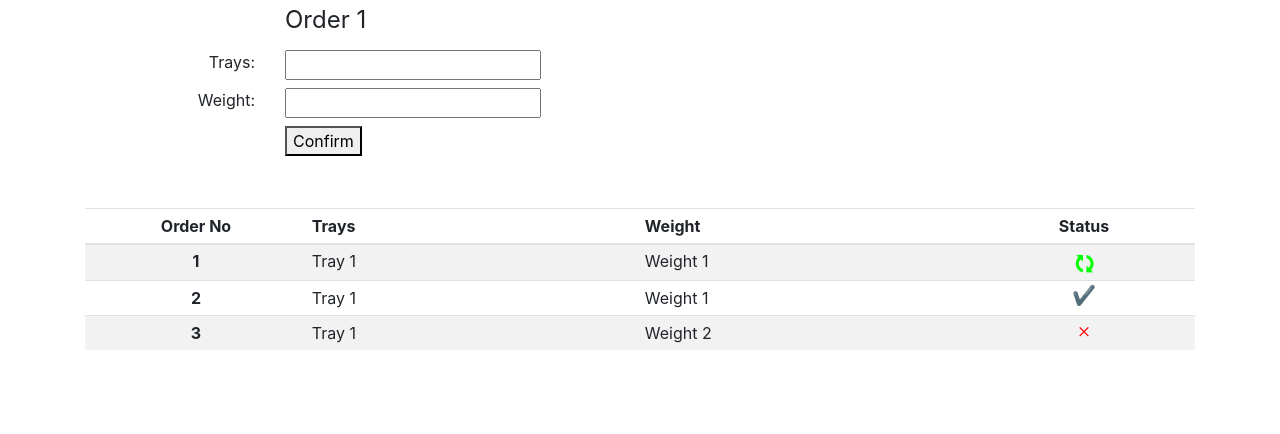
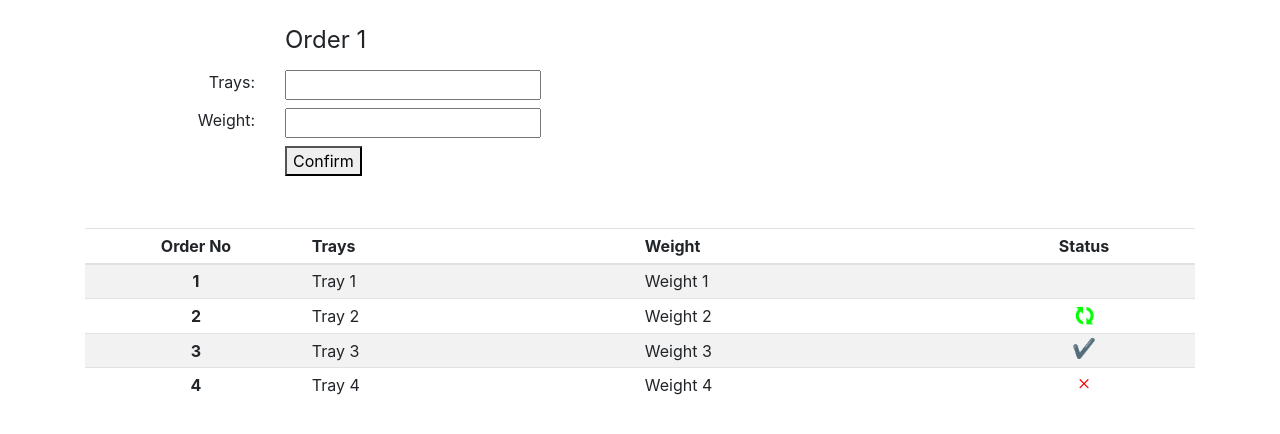
Before and after one commit to alexeib2018/robotics, a plain HTML site: page index.html in a window 1280 px wide. Shown: the part 62-496 px from the top of the page. Drawn offline with nearby package versions, Linux system fonts and the light colour scheme.

Commit message:
show records from table

```diff
--- a/index.html
+++ b/index.html
@@ -12,8 +12,7 @@
   </head>
   <body style="min-height:100vh">
     <div class="container" id="app">
-      <nav class="navbar navbar-expand-lg navbar-light bg-light"
-           v-bind:style="{ 'margin-bottom': (show_disclaimer)?'0px':'20px'}">
+      <nav class="navbar navbar-expand-lg navbar-light bg-light" style="margin-bottom: 20px">
         <a class="navbar-brand" href="/">Fresh Grill Pick Portal</a>
         <button class="navbar-toggler" type="button" data-toggle="collapse" data-target="#navbarSupportedContent" aria-controls="navbarSupportedContent" aria-expanded="false" aria-label="Toggle navigation">
           <span class="navbar-toggler-icon"></span>
@@ -70,33 +69,18 @@
 		    </tr>
 		  </thead>
 		  <tbody>
-	    <tr>
-	      <th scope="row" style="text-align:center;">1</th>
-	      <td>Tray 1</td>
-	      <td>Weight 1</td>
-	      <td style="text-align:center;"><img src="/img/loader.gif" style="width:25px;" /></td>
-	    </tr>
-	    <tr>
-	      <th scope="row" style="text-align:center;">2</th>
-	      <td>Tray 1</td>
-	      <td>Weight 1</td>
-	      <td style="text-align:center; padding:0px;"><span style="color:#00FF00; font-size: larger;">&#10004;</span></td>
-	    </tr>
-	    <tr>
-	      <th scope="row" style="text-align:center;">3</th>
-	      <td>Tray 1</td>
-	      <td>Weight 2</td>
-	      <td style="text-align:center; padding:0px;"><span style="font-size:larger; color:red;">&#65794;</span></td>
+		    <tr v-for="record in records">
+		      <th scope="row" style="text-align:center;">{{ record.no }}</th>
+		      <td>{{ record.tray }}</td>
+		      <td>{{ record.weight }}</td>
+		      <td style="text-align:center; padding:0">
+		      	<img  v-if="record.status==1" src="/img/loader.gif" style="width:25px; margin-top:4px" />
+		      	<span v-if="record.status==2" style="color:#00FF00; font-size: larger;">&#10004;</span>
+		      	<span v-if="record.status==3" style="font-size:larger; color:red;">&#65794;</span>
+		      </td>
 		    </tr>
 		  </tbody>
  	  </table>
-
-
-      <!-- footer class="footer">
-        <div class="container">
-          <span class="text-muted">Place sticky footer content here.</span>
-        </div>
-      </footer -->
 	</div>
 
     <!-- Optional JavaScript -->
@@ -106,14 +90,19 @@
     <script src="https://stackpath.bootstrapcdn.com/bootstrap/4.1.3/js/bootstrap.min.js" integrity="sha384-ChfqqxuZUCnJSK3+MXmPNIyE6ZbWh2IMqE241rYiqJxyMiZ6OW/JmZQ5stwEULTy" crossorigin="anonymous"></script>
     <script src="https://cdn.jsdelivr.net/npm/vue/dist/vue.js"></script>
     <script src="https://unpkg.com/axios/dist/axios.min.js"></script>
-    <script>
+    <script type="text/javascript">
     	var app = new Vue({
 		  el: '#app',
 		  data: function() {
 		    return {
-		      login: 0
+		      login: 0,
+		      records: [ { no: 1, tray: 'Tray 1', weight: 'Weight 1', status: 0 },
+		                 { no: 2, tray: 'Tray 2', weight: 'Weight 2', status: 1 },
+		                 { no: 3, tray: 'Tray 3', weight: 'Weight 3', status: 2 },
+		                 { no: 4, tray: 'Tray 4', weight: 'Weight 4', status: 3 } ]
 		  	}
 		  }
 		})
+	</script>
   </body>
 </html>
```
Lines whose indentation alone changed are shown as unchanged.
